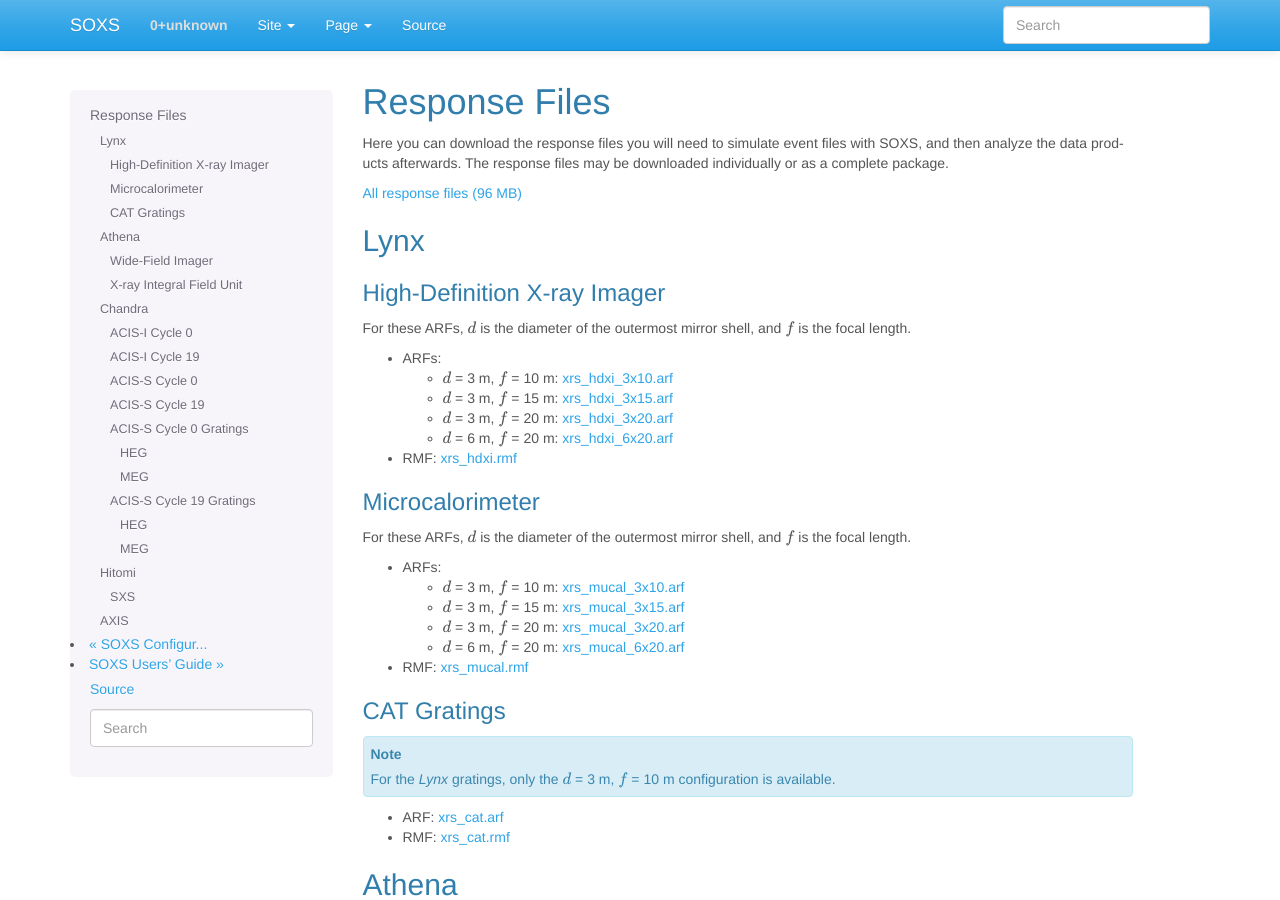
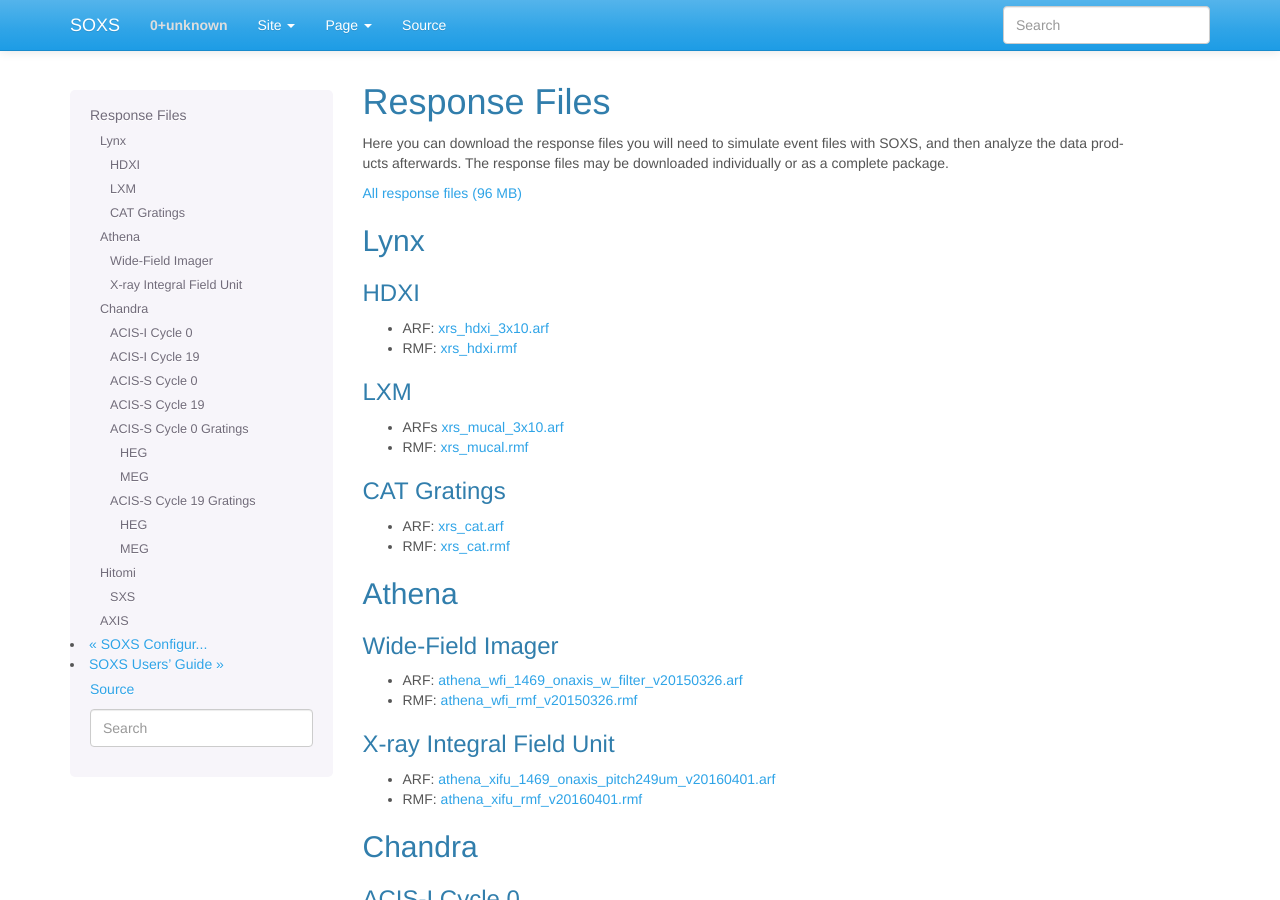
Before and after one commit to lynx-x-ray-observatory/soxs, a Sphinx documentation site: the page built from doc/source/responses.rst, in a window 1280 px wide and 900 px high. Built offline with Sphinx 7.4.7, drawn with Linux system fonts in a browser that asks for light colours.

Commit message:
Begin cleanup of ARFs here

```diff
--- a/doc/source/responses.rst
+++ b/doc/source/responses.rst
@@ -12,43 +12,20 @@
 Lynx
 ----
 
-High-Definition X-ray Imager
-++++++++++++++++++++++++++++
+HDXI
+++++
 
-For these ARFs, :math:`d` is the diameter of the outermost mirror shell, and
-:math:`f` is the focal length.
-
-* ARFs:
-
-  * :math:`d` = 3 m, :math:`f` = 10 m: `xrs_hdxi_3x10.arf <../soxs_responses/xrs_hdxi_3x10.arf>`_
-  * :math:`d` = 3 m, :math:`f` = 15 m: `xrs_hdxi_3x15.arf <../soxs_responses/xrs_hdxi_3x15.arf>`_
-  * :math:`d` = 3 m, :math:`f` = 20 m: `xrs_hdxi_3x20.arf <../soxs_responses/xrs_hdxi_3x20.arf>`_
-  * :math:`d` = 6 m, :math:`f` = 20 m: `xrs_hdxi_6x20.arf <../soxs_responses/xrs_hdxi_6x20.arf>`_
-
+* ARF: `xrs_hdxi_3x10.arf <../soxs_responses/xrs_hdxi_3x10.arf>`_
 * RMF: `xrs_hdxi.rmf <../soxs_responses/xrs_hdxi.rmf>`_
 
-Microcalorimeter
-++++++++++++++++
+LXM
++++
 
-For these ARFs, :math:`d` is the diameter of the outermost mirror shell, and
-:math:`f` is the focal length.
-
-* ARFs:
-
-  * :math:`d` = 3 m, :math:`f` = 10 m: `xrs_mucal_3x10.arf <../soxs_responses/xrs_mucal_3x10.arf>`_
-  * :math:`d` = 3 m, :math:`f` = 15 m: `xrs_mucal_3x15.arf <../soxs_responses/xrs_mucal_3x15.arf>`_
-  * :math:`d` = 3 m, :math:`f` = 20 m: `xrs_mucal_3x20.arf <../soxs_responses/xrs_mucal_3x20.arf>`_
-  * :math:`d` = 6 m, :math:`f` = 20 m: `xrs_mucal_6x20.arf <../soxs_responses/xrs_mucal_6x20.arf>`_
-
+* ARFs `xrs_mucal_3x10.arf <../soxs_responses/xrs_mucal_3x10.arf>`_
 * RMF: `xrs_mucal.rmf <../soxs_responses/xrs_mucal.rmf>`_
 
 CAT Gratings
 ++++++++++++
-
-.. note::
-
-    For the *Lynx* gratings, only the :math:`d` = 3 m, :math:`f` = 10 m configuration is
-    available.
 
 * ARF: `xrs_cat.arf <../soxs_responses/xrs_cat.arf>`_
 * RMF: `xrs_cat.rmf <../soxs_responses/xrs_cat.rmf>`_
```
